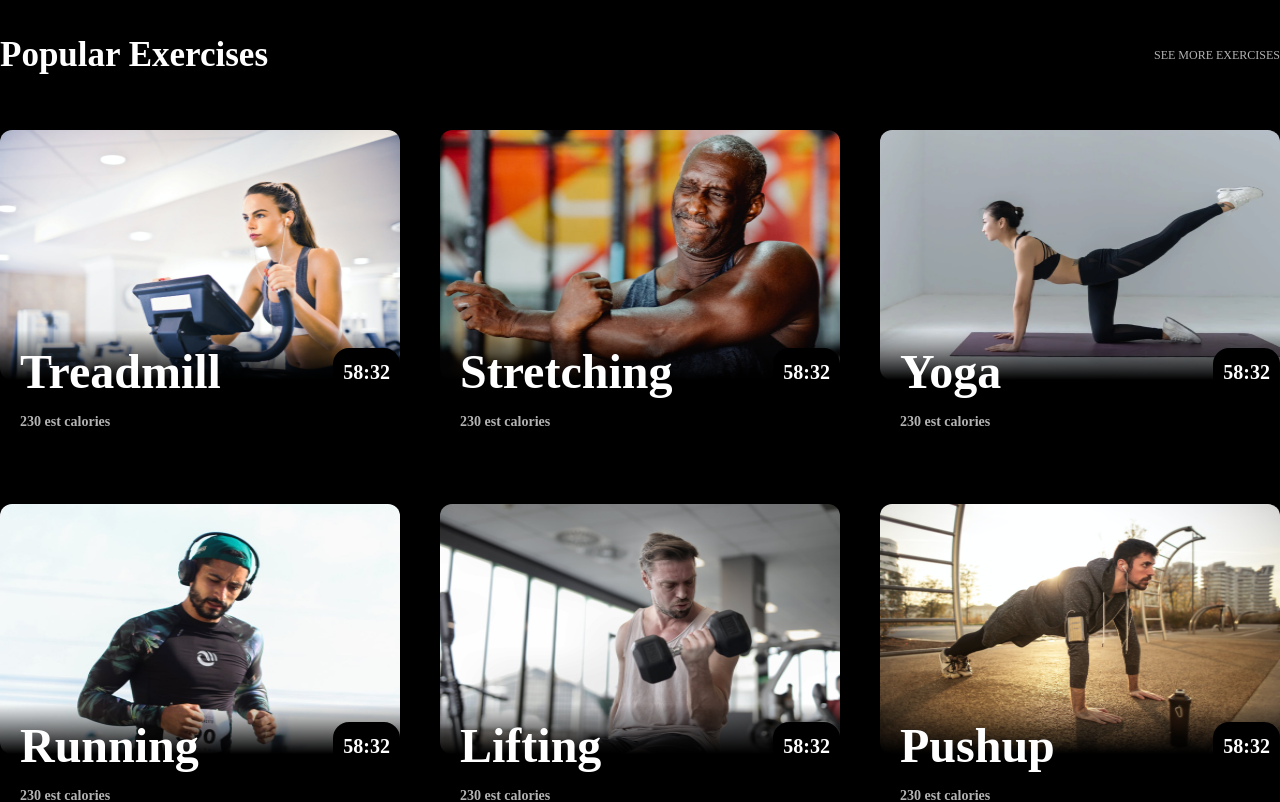
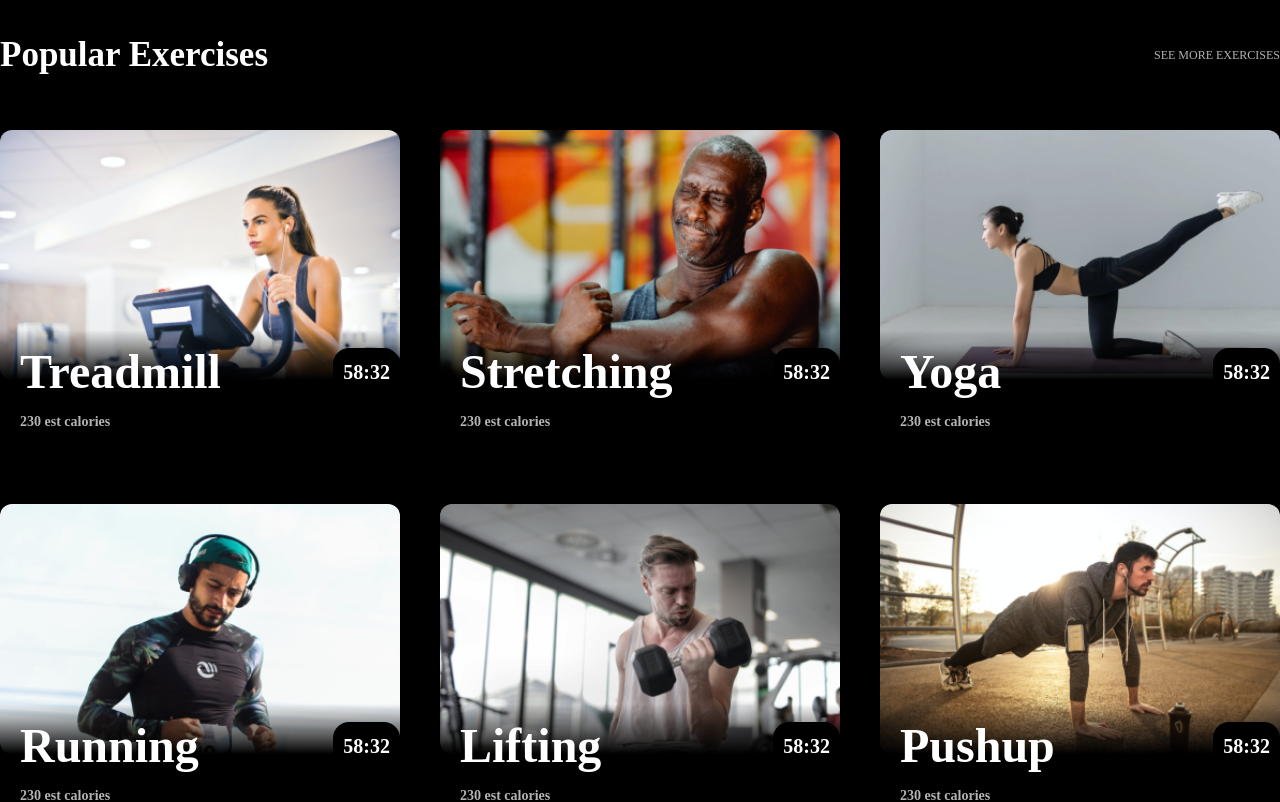
Before and after one commit to KevinPalowa/fitness-landing-page, a React (Create React App) app: page / in a window 1280 px wide. Shown: the part 1000-1802 px from the top of the page. Built offline with nearby package versions, Linux system fonts and the light colour scheme.

Commit message:
fix img in card

```diff
--- a/src/Components/Card.js
+++ b/src/Components/Card.js
@@ -5,7 +5,7 @@ export default function Card({ title, duration, calories, img }) {
     <div className="relative">
       <img
         alt={title}
-        className="w-full rounded-xl  h-[250px]"
+        className="w-full object-cover object-top rounded-xl  h-[250px]"
         src={`/img/${img}`}
       />
       <div className="pl-5 z-10 font-semibold flex flex-col w-full relative -top-8 space-y-4">
```
